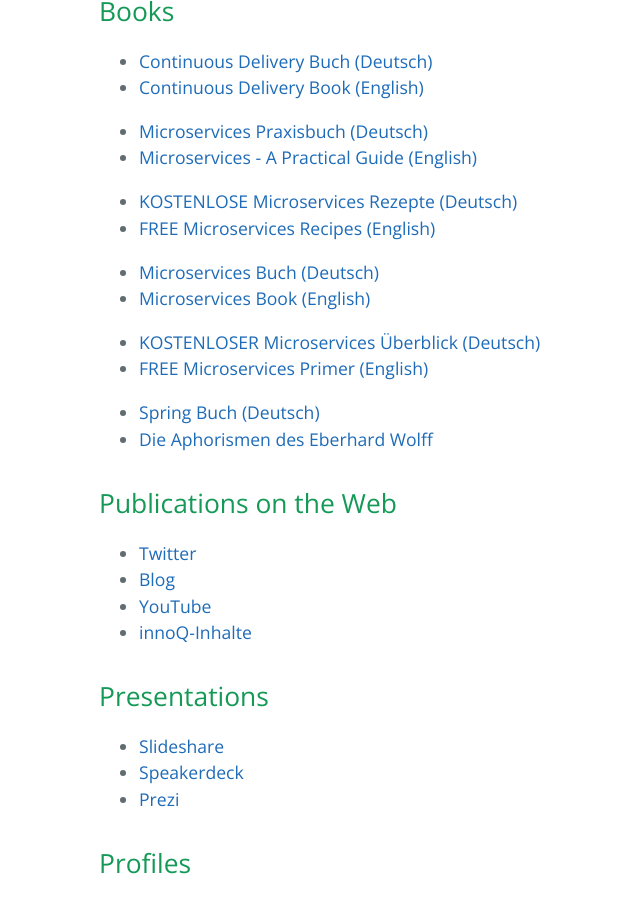
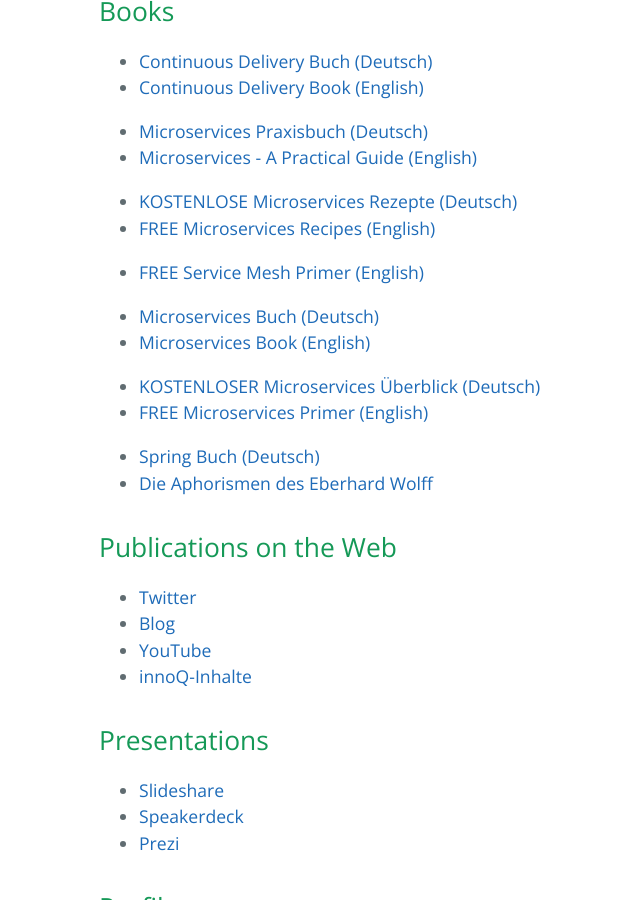
Before and after one commit to ewolff/ewolff.com, a Jekyll site: the page built from index.md, in a window 1280 px wide and 900 px high, scrolled down 601 px. Shown: the whole window, without its empty margins (125-765 px from the left). Built offline with Jekyll 4.4.1, drawn with Linux system fonts in a browser that asks for light colours; our own code applies the rules of GitHub Pages for plain Markdown files.

Commit message:
Add link to service mesh primer

```diff
--- a/index.md
+++ b/index.md
@@ -20,6 +20,8 @@
 
 * [KOSTENLOSE Microservices Rezepte (Deutsch)](http://microservices-praxisbuch.de/rezepte.html)
 * [FREE Microservices Recipes (English)](http://practical-microservices.com/recipes.html)
+
+* [FREE Service Mesh Primer (English)](https://leanpub.com/service-mesh-primer)
 
 * [Microservices Buch (Deutsch)](http://microservices-buch.de)
 * [Microservices Book (English)](http://microservices-book.com)
```
